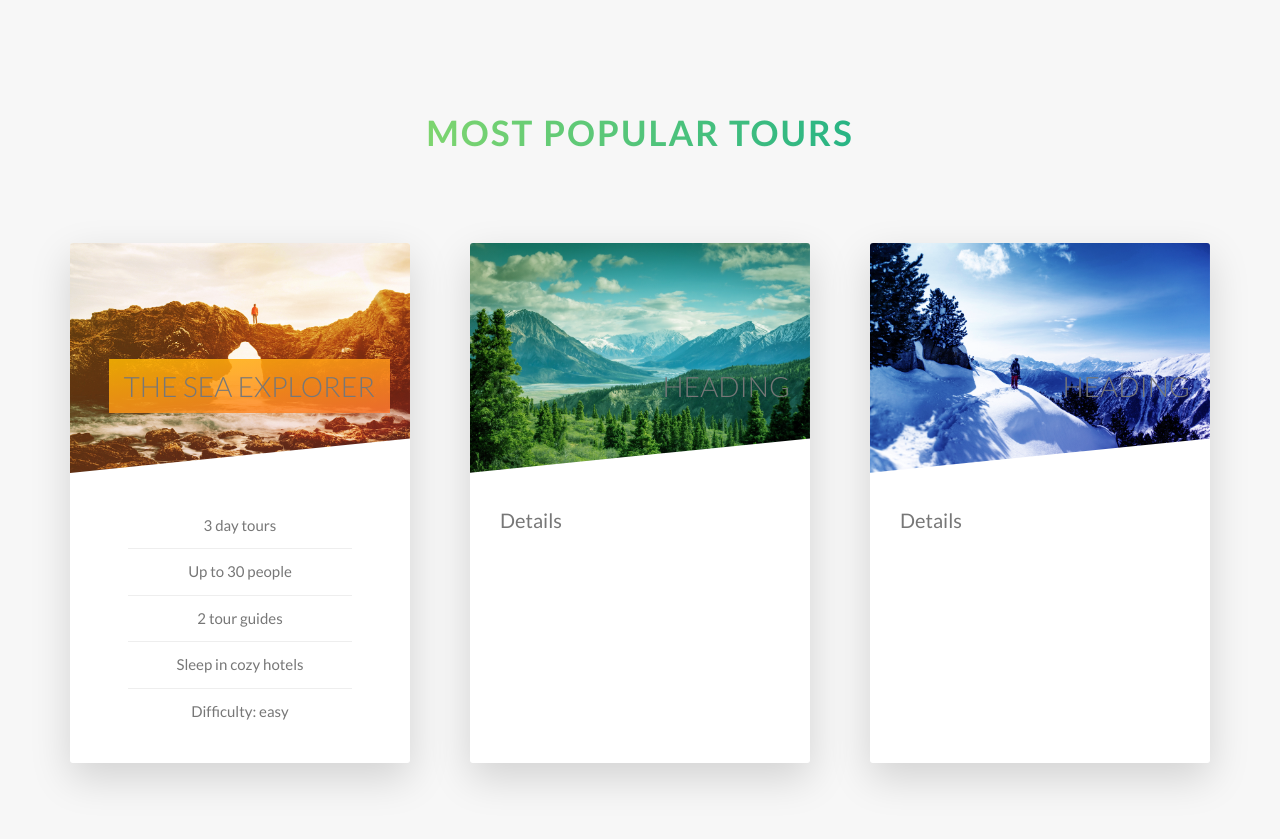
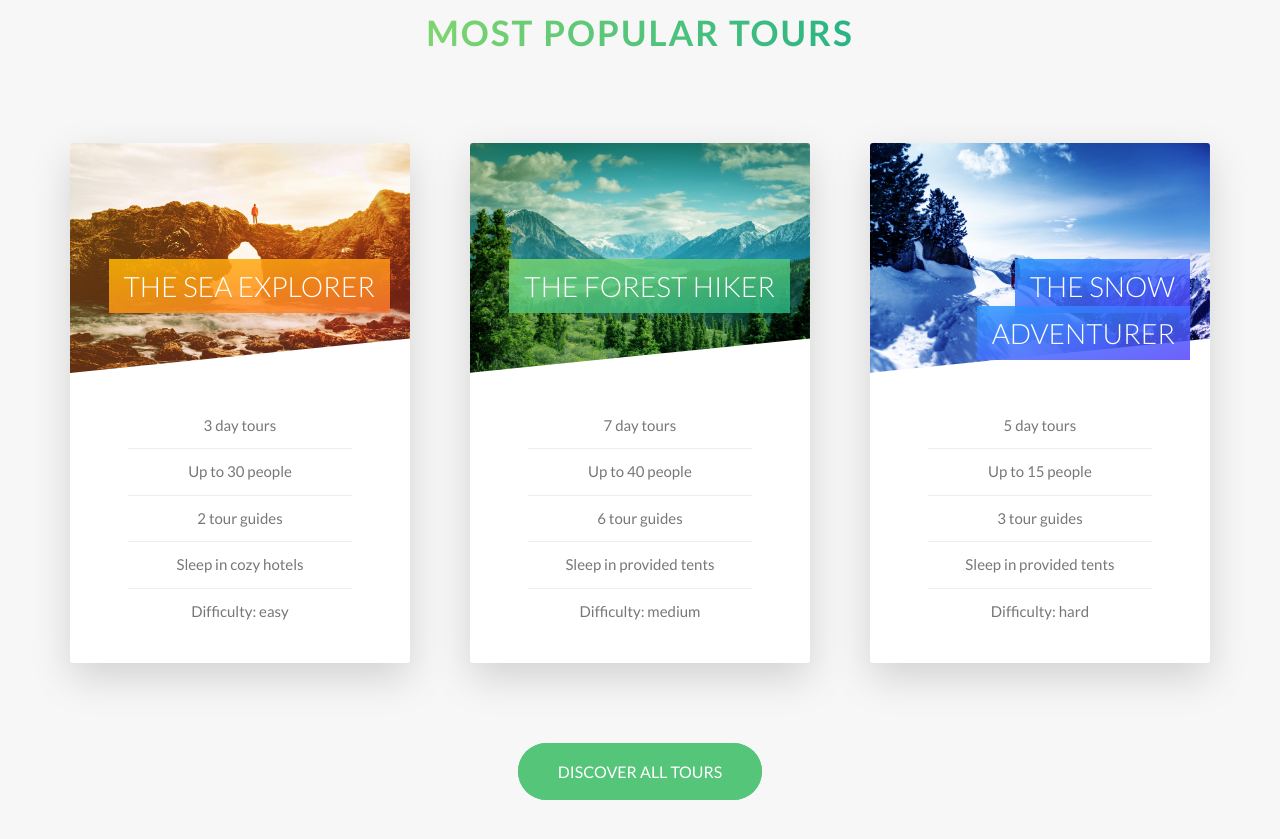
Before and after one commit to DominikKorpusik/Natours, a website built with Vite: page index.html in a window 1280 px wide. Shown: the part 2445-3284 px from the top of the page. Built offline with nearby package versions, Linux system fonts and the light colour scheme.

Commit message:
Add back side of card in tours section

```diff
--- a/index.html
+++ b/index.html
@@ -158,7 +158,12 @@
           <div class="col-1-of-3">
             <div class="card">
               <div class="card__side card__side--front">
-                <div class="card__picture card__picture--1">&nbsp;</div>
+                <div
+                  class="card__picture card__picture--1"
+                  aria-label="A person stands atop a natural rock arch over a turbulent sea, with waves crashing against the rocky shore under a warm, sunlit sky."
+                >
+                  &nbsp;
+                </div>
                 <h4 class="card__heading">
                   <span class="card__heading-span card__heading-span--orange">
                     THE SEA EXPLORER
@@ -175,34 +180,90 @@
                 </div>
               </div>
               <div class="card__side card__side--back card__side--back-orange">
-                BACK
+                <div class="card__cta">
+                  <div class="card__price-box">
+                    <p class="card__price-only">Only</p>
+                    <p class="card__price-value">$299</p>
+                  </div>
+                  <a href="#" class="btn btn--white">Book now!</a>
+                </div>
               </div>
             </div>
           </div>
           <div class="col-1-of-3">
             <div class="card">
               <div class="card__side card__side--front">
-                <div class="card__picture card__picture--2">&nbsp;</div>
-                <div class="card__heading">Heading</div>
-                <div class="card__details">Details</div>
+                <div
+                  class="card__picture card__picture--2"
+                  aria-label=" A panoramic view of a valley with a winding river, framed by lush green coniferous trees in the foreground and majestic snow-capped mountains in the distance under a partly cloudy sky."
+                >
+                  &nbsp;
+                </div>
+                <h4 class="card__heading">
+                  <span class="card__heading-span card__heading-span--green">
+                    THE FOREST HIKER
+                  </span>
+                </h4>
+                <div class="card__details">
+                  <ul>
+                    <li>7 day tours</li>
+                    <li>Up to 40 people</li>
+                    <li>6 tour guides</li>
+                    <li>Sleep in provided tents</li>
+                    <li>Difficulty: medium</li>
+                  </ul>
+                </div>
               </div>
-              <div class="card__side card__side--back card__side--back-orange">
-                BACK
+              <div class="card__side card__side--back card__side--back-green">
+                <div class="card__cta">
+                  <div class="card__price-box">
+                    <p class="card__price-only">Only</p>
+                    <p class="card__price-value">$499</p>
+                  </div>
+                  <a href="#" class="btn btn--white" al>Book now!</a>
+                </div>
               </div>
             </div>
           </div>
           <div class="col-1-of-3">
             <div class="card">
               <div class="card__side card__side--front">
-                <div class="card__picture card__picture--3">&nbsp;</div>
-                <div class="card__heading">Heading</div>
-                <div class="card__details">Details</div>
+                <div
+                  class="card__picture card__picture--3"
+                  aria-label="A hiker in red pants and a black jacket stands on a snowy ridge, looking out over a vast alpine landscape with mountain ranges extending into the distance under a bright blue sky with scattered clouds."
+                >
+                  &nbsp;
+                </div>
+                <h4 class="card__heading">
+                  <span class="card__heading-span card__heading-span--blue">
+                    THE SNOW ADVENTURER
+                  </span>
+                </h4>
+                <div class="card__details">
+                  <ul>
+                    <li>5 day tours</li>
+                    <li>Up to 15 people</li>
+                    <li>3 tour guides</li>
+                    <li>Sleep in provided tents</li>
+                    <li>Difficulty: hard</li>
+                  </ul>
+                </div>
               </div>
-              <div class="card__side card__side--back card__side--back-orange">
-                BACK
+              <div class="card__side card__side--back card__side--back-blue">
+                <div class="card__cta">
+                  <div class="card__price-box">
+                    <p class="card__price-only">Only</p>
+                    <p class="card__price-value">$899</p>
+                  </div>
+                  <a href="#" class="btn btn--white">Book now!</a>
+                </div>
               </div>
             </div>
           </div>
+        </div>
+
+        <div class="u-center-text u-margin-top-big">
+          <a href="#" class="btn btn--green">Discover all tours</a>
         </div>
       </section>
     </main>
--- a/sass/abstracts/_variables.scss
+++ b/sass/abstracts/_variables.scss
@@ -44,6 +44,23 @@ $gradient-blue: linear-gradient(
   $color-tertiary-dark
 );
 
+$gradient-green-85: linear-gradient(
+  to right bottom,
+  rgba($color-primary-light, 0.85),
+  rgba($color-primary-dark, 0.85)
+);
+
+$gradient-orange-85: linear-gradient(
+  to right bottom,
+  rgba($color-secondary-light, 0.85),
+  rgba($color-secondary-dark, 0.85)
+);
+
+$gradient-blue-85: linear-gradient(
+  to right bottom,
+  rgba($color-tertiary-light, 0.85),
+  rgba($color-tertiary-dark, 0.85)
+);
 // FONT
 
 $default-font-size: 1.6rem;
--- a/sass/base/_utilities.scss
+++ b/sass/base/_utilities.scss
@@ -13,3 +13,15 @@
 .u-margin-bottom-small {
   margin-bottom: 1.5rem;
 }
+
+.u-margin-top-big {
+  margin-top: 8rem;
+}
+
+.u-margin-top-medium {
+  margin-top: 4rem;
+}
+
+.u-margin-top-small {
+  margin-top: 1.5rem;
+}
--- a/sass/components/_button.scss
+++ b/sass/components/_button.scss
@@ -34,6 +34,15 @@
 
     &::after {
       background-color: $color-white;
+    }
+  }
+
+  &--green {
+    background-color: $color-primary;
+    color: $color-white;
+
+    &::after {
+      background-color: $color-primary;
     }
   }
 
--- a/sass/components/_card.scss
+++ b/sass/components/_card.scss
@@ -70,6 +70,7 @@
   }
 
   &__heading {
+    color: $color-white;
     font-size: 2.8rem;
     font-weight: 300;
     text-align: right;
@@ -87,11 +88,15 @@
     box-decoration-break: clone;
 
     &--orange {
-      background-image: linear-gradient(
-        to right bottom,
-        rgba($color-secondary-light, 0.85),
-        rgba($color-secondary-dark, 0.85)
-      );
+      background-image: $gradient-orange-85;
+    }
+
+    &--green {
+      background-image: $gradient-green-85;
+    }
+
+    &--blue {
+      background-image: $gradient-blue-85;
     }
   }
 
@@ -114,4 +119,31 @@
       }
     }
   }
+
+  //BACK SIDE STYLES
+  &__cta {
+    position: absolute;
+    top: 50%;
+    left: 50%;
+    transform: translate(-50%, -50%);
+    width: 90%;
+    text-align: center;
+  }
+
+  &__price-box {
+    text-align: center;
+    margin-bottom: 8rem;
+    color: $color-white;
+  }
+
+  &__price-only {
+    font-size: 1.4rem;
+    text-transform: uppercase;
+    margin-bottom: 0.7rem;
+  }
+
+  &__price-value {
+    font-size: 6rem;
+    font-weight: 200;
+  }
 }
--- a/sass/pages/_home.scss
+++ b/sass/pages/_home.scss
@@ -3,7 +3,7 @@
 }
 
 .section-features {
-  padding: 20rem 0;
+  padding: 15rem 0;
   background-image: linear-gradient(
       to right bottom,
       rgba($color-primary-light, 0.75),
@@ -16,5 +16,5 @@
 }
 
 .section-tours {
-  padding: 15rem 0 50rem 0;
+  padding: 15rem 0 15rem 0;
 }
```
Also changed, not shown: css/style.css.
